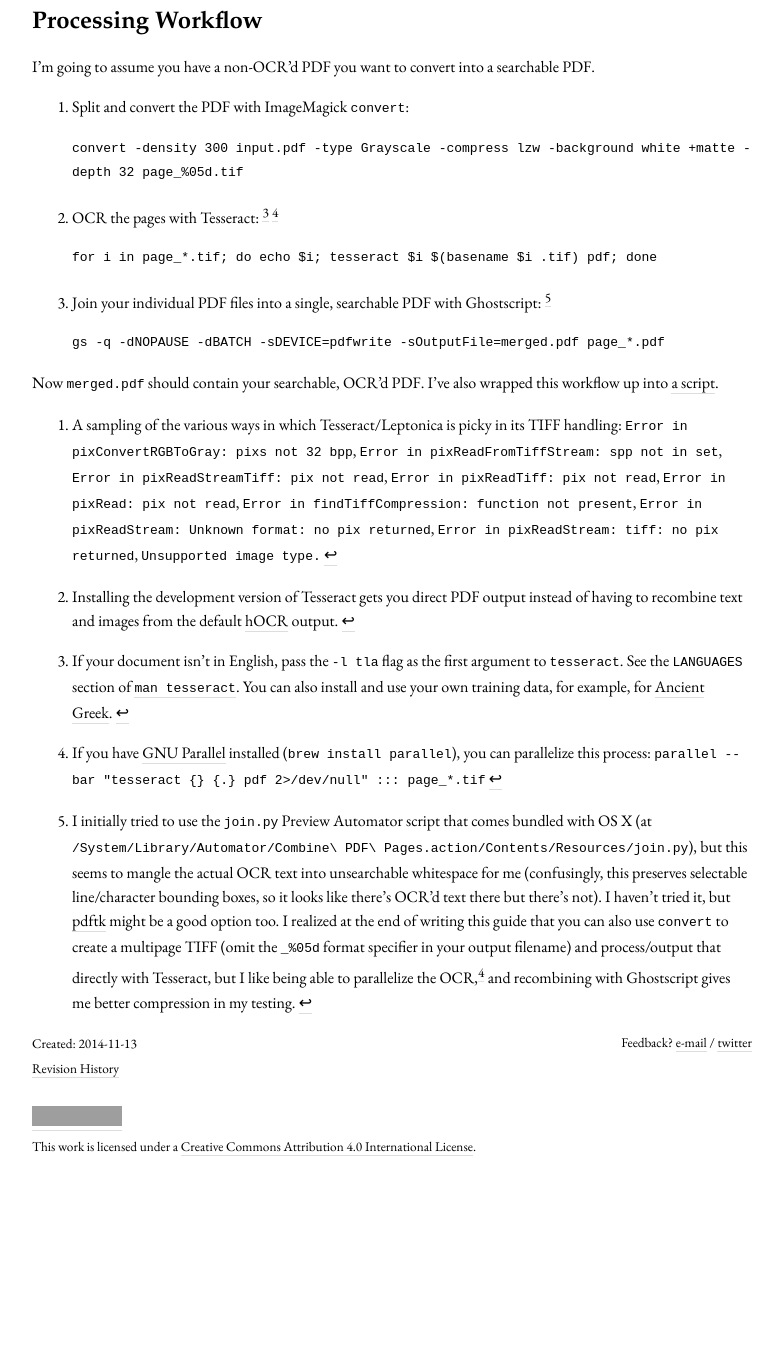
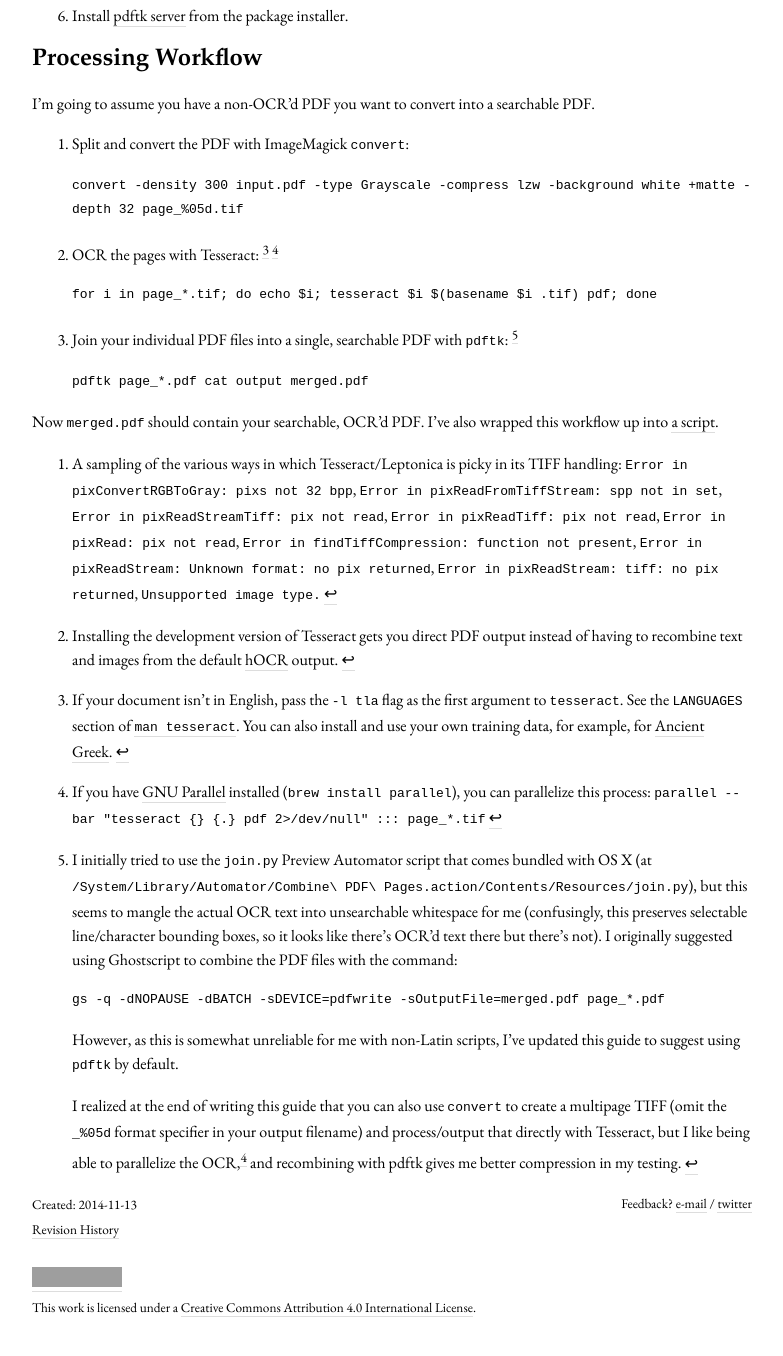
Before and after one commit to ryanfb/etc, a Jekyll site: the page built from _posts/2014-11-13-command_line_ocr_on_mac_os_x.md, in a window 1280 px wide and 1400 px high, scrolled down 647 px. Shown: the top 1356 px of the window, without its empty margins (248-1031 px from the left). Built offline with Jekyll 4.4.1, drawn with Linux system fonts in a browser that asks for light colours; before the commit the page ends 1886 px from its top, so only the background shows below that; grey boxes are pictures that could not be loaded.

Commit message:
Switch to pdftk for merging

```diff
--- a/_posts/2014-11-13-command_line_ocr_on_mac_os_x.md
+++ b/_posts/2014-11-13-command_line_ocr_on_mac_os_x.md
@@ -24,6 +24,8 @@
 
          brew install --devel --all-languages tesseract
 
+  5. Install [pdftk server](https://www.pdflabs.com/tools/pdftk-server/) from the package installer.
+
 Processing Workflow
 -------------------
 
@@ -37,14 +39,22 @@
 
          for i in page_*.tif; do echo $i; tesseract $i $(basename $i .tif) pdf; done
 
-  3. Join your individual PDF files into a single, searchable PDF with Ghostscript: [^merging]
+  3. Join your individual PDF files into a single, searchable PDF with `pdftk`: [^merging]
 
-         gs -q -dNOPAUSE -dBATCH -sDEVICE=pdfwrite -sOutputFile=merged.pdf page_*.pdf
+         pdftk page_*.pdf cat output merged.pdf
 
 Now `merged.pdf` should contain your searchable, OCR'd PDF. I've also wrapped this workflow up into [a script](https://gist.github.com/ryanfb/f792ce839c8f26e972cf).
 
 [^gotchas]: A sampling of the various ways in which Tesseract/Leptonica is picky in its TIFF handling: `Error in pixConvertRGBToGray: pixs not 32 bpp`, `Error in pixReadFromTiffStream: spp not in set`, `Error in pixReadStreamTiff: pix not read`, `Error in pixReadTiff: pix not read`, `Error in pixRead: pix not read`, `Error in findTiffCompression: function not present`, `Error in pixReadStream: Unknown format: no pix returned`, `Error in pixReadStream: tiff: no pix returned`, `Unsupported image type.`
 [^lang]: If your document isn't in English, pass the `-l tla` flag as the first argument to `tesseract`. See the `LANGUAGES` section of [`man tesseract`](https://tesseract-ocr.googlecode.com/svn/trunk/doc/tesseract.1.html). You can also install and use your own training data, for example, for [Ancient Greek](http://ancientgreekocr.org/).
-[^merging]: I initially tried to use the `join.py` Preview Automator script that comes bundled with OS X (at `/System/Library/Automator/Combine\ PDF\ Pages.action/Contents/Resources/join.py`), but this seems to mangle the actual OCR text into unsearchable whitespace for me (confusingly, this preserves selectable line/character bounding boxes, so it looks like there's OCR'd text there but there's not). I haven't tried it, but [pdftk](https://www.pdflabs.com/tools/pdftk-the-pdf-toolkit/) might be a good option too. I realized at the end of writing this guide that you can also use `convert` to create a multipage TIFF (omit the `_%05d` format specifier in your output filename) and process/output that directly with Tesseract, but I like being able to parallelize the OCR,[^parallel] and recombining with Ghostscript gives me better compression in my testing.
+[^merging]:
+    I initially tried to use the `join.py` Preview Automator script that comes bundled with OS X (at `/System/Library/Automator/Combine\ PDF\ Pages.action/Contents/Resources/join.py`), but this seems to mangle the actual OCR text into unsearchable whitespace for me (confusingly, this preserves selectable line/character bounding boxes, so it looks like there's OCR'd text there but there's not). I originally suggested using Ghostscript to combine the PDF files with the command:
+
+        gs -q -dNOPAUSE -dBATCH -sDEVICE=pdfwrite -sOutputFile=merged.pdf page_*.pdf
+
+    However, as this is somewhat unreliable for me with non-Latin scripts, I've updated this guide to suggest using `pdftk` by default.
+
+    I realized at the end of writing this guide that you can also use `convert` to create a multipage TIFF (omit the `_%05d` format specifier in your output filename) and process/output that directly with Tesseract, but I like being able to parallelize the OCR,[^parallel] and recombining with pdftk gives me better compression in my testing.
+
 [^devel]: Installing the development version of Tesseract gets you direct PDF output instead of having to recombine text and images from the default [hOCR](http://en.wikipedia.org/wiki/HOCR) output.
 [^parallel]: If you have [GNU Parallel](http://www.gnu.org/software/parallel/) installed (`brew install parallel`), you can parallelize this process: `parallel --bar "tesseract {} {.} pdf 2>/dev/null" ::: page_*.tif`
```
